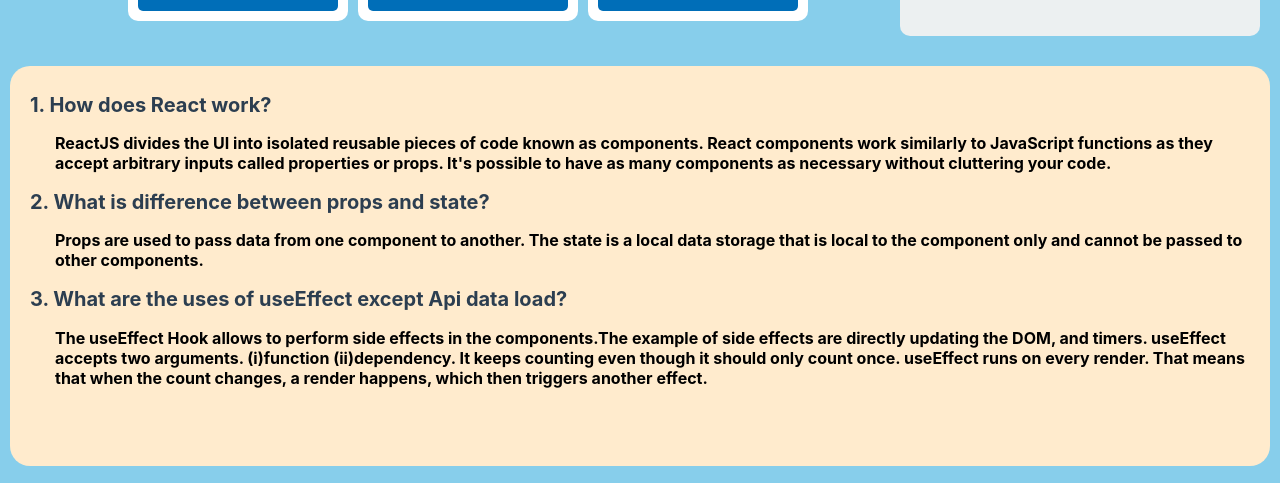
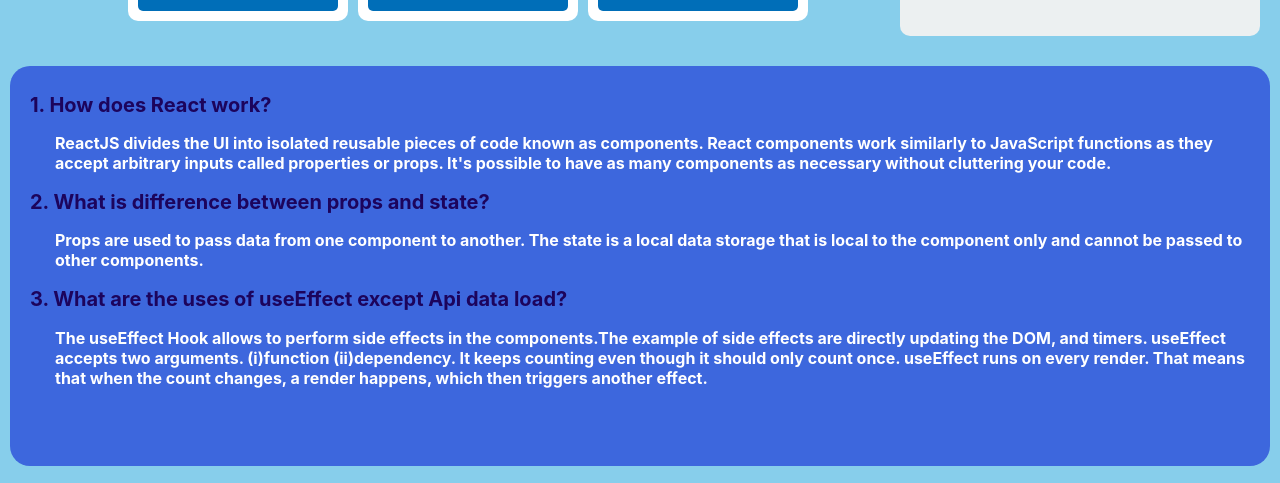
Before and after one commit to foisal-hossen/Eighth-assignment, a React (Create React App) app: page / in a window 1280 px wide. Shown: the part 1019-1502 px from the top of the page. Built offline with nearby package versions, Linux system fonts and the light colour scheme.

Commit message:
questions style change

```diff
--- a/src/component/Questions/Questions.css
+++ b/src/component/Questions/Questions.css
@@ -1,5 +1,5 @@
 .question-container {
-  background-color: blanchedalmond;
+  background-color: rgb(61, 103, 221);
   height: 400px;
   border-radius: 20px;
   margin-top: 30px;
@@ -13,11 +13,12 @@
 }
 .questions h2 {
   font-size: 20px;
-  color: #2c3e50;
+  color: rgb(28, 4, 92);
 }
 .questions p {
   margin-left: 25px;
-  font-weight: bold;
+  font-weight: 700;
+  color: white;
 }
 
 @media screen and (max-width: 768px) {
```
